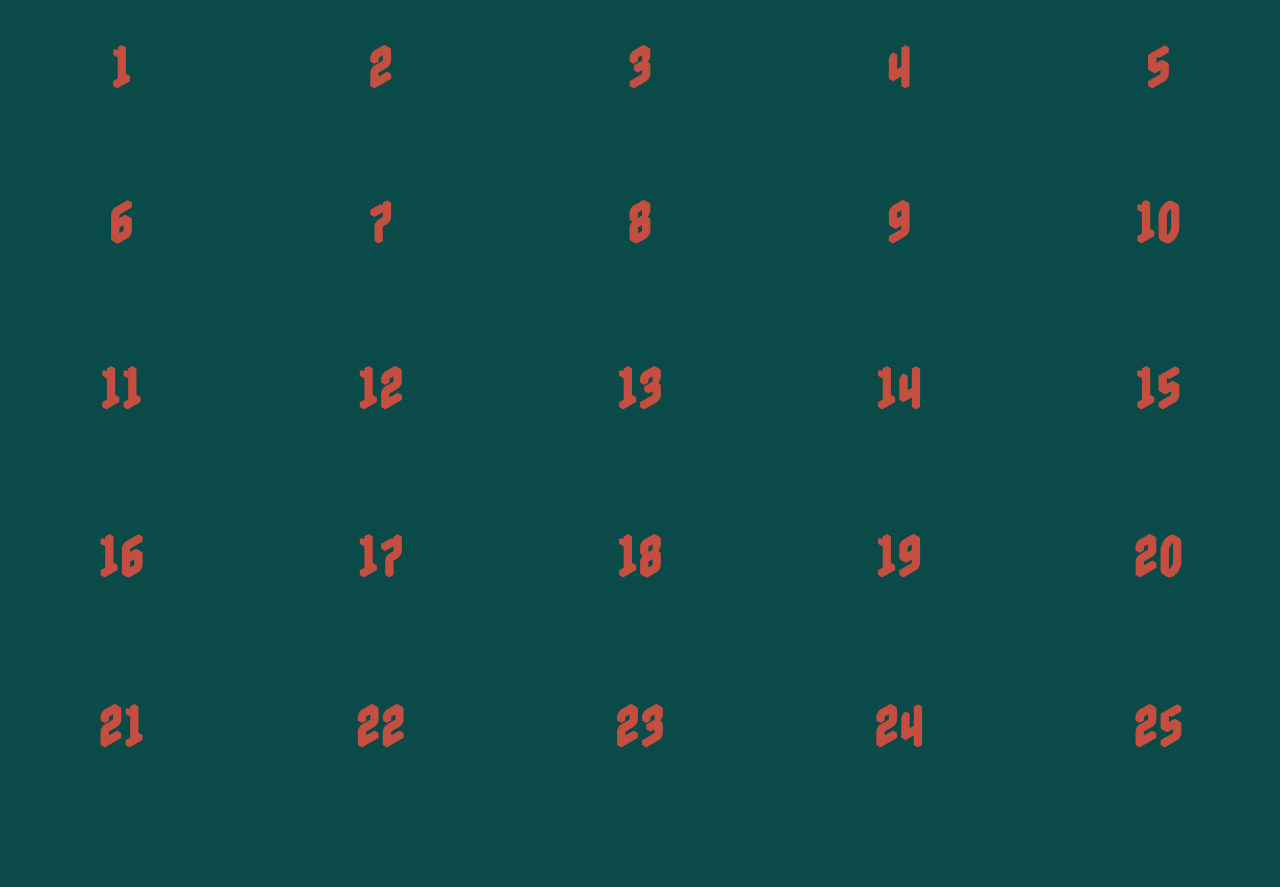
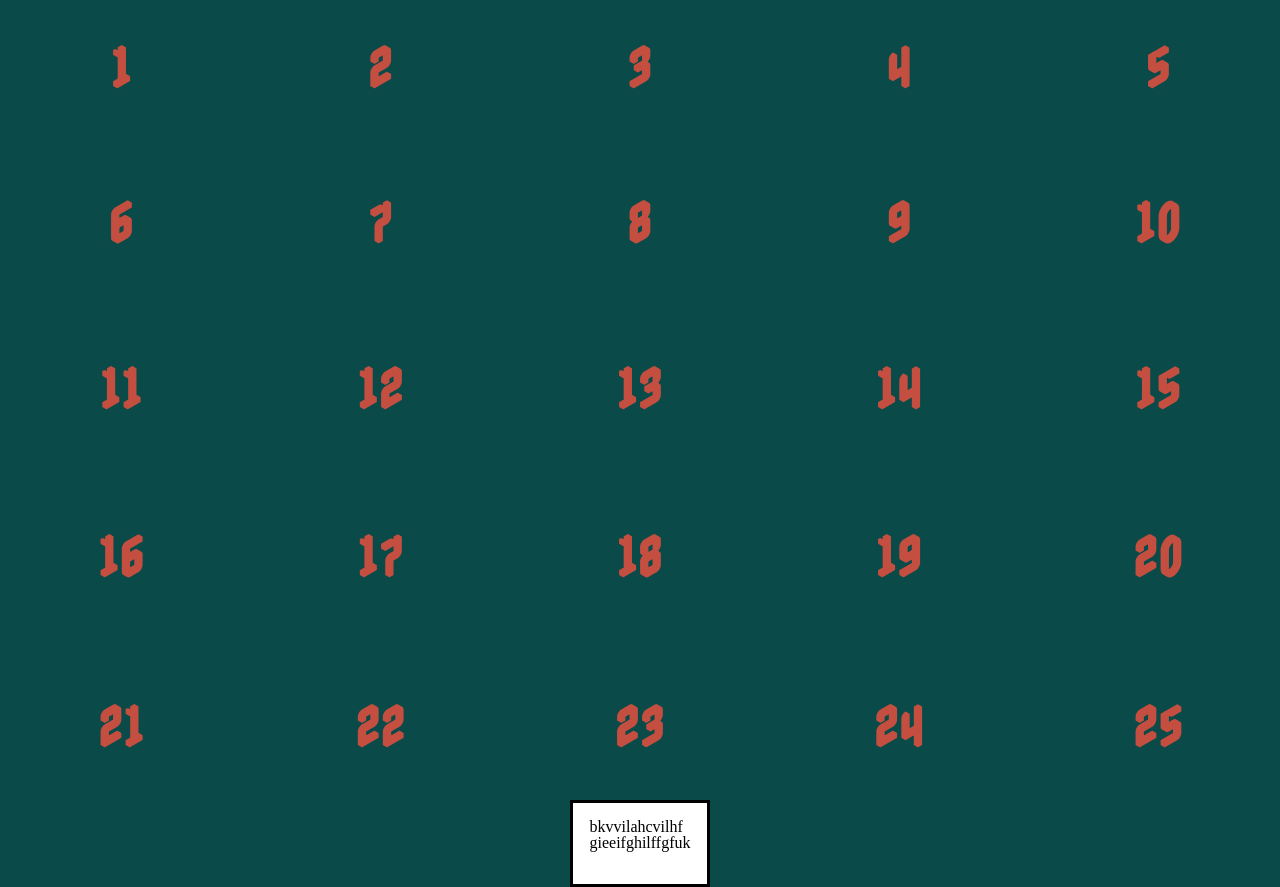
Before and after one commit to Geraldine743/calendrier-de-l-avent-V1, a plain HTML site: page index.html in a window 1280 px wide. Before the commit the page ends 800 px from the top, so only its background shows below. Drawn offline with Linux system fonts and the light colour scheme.

Commit message:
add structure modal

```diff
--- a/index.html
+++ b/index.html
@@ -36,6 +36,20 @@
         <li class="advent__box"><button class="advent__number js-box">25</button></li>
     </ul>
 
+    <dialog class="modal js-modal" open>
+        <div class="modal__container">
+            <blockquote>
+                <p class="modal__quote js-quote">bkvvilahcvilhf</p>
+                <footer class="modal__author js-author">gieeifghilffgfuk</footer>
+            </blockquote>
+            <form method="dialog">
+                <button class="modal__close" type="submit">
+                    <svg xmlns="http://www.w3.org/2000/svg" viewBox="0 0 24 24" fill="currentColor"><path d="M12 22C6.47715 22 2 17.5228 2 12C2 6.47715 6.47715 2 12 2C17.5228 2 22 6.47715 22 12C22 17.5228 17.5228 22 12 22ZM12 10.5858L9.17157 7.75736L7.75736 9.17157L10.5858 12L7.75736 14.8284L9.17157 16.2426L12 13.4142L14.8284 16.2426L16.2426 14.8284L13.4142 12L16.2426 9.17157L14.8284 7.75736L12 10.5858Z"></path></svg>
+                </button>
+            </form>
+        </div>
+    </dialog>
+
     <script type="module" src="app.js"></script>
 </body>
 </html>
```
Also changed, not shown: assets/images/image-25.svg (added).
